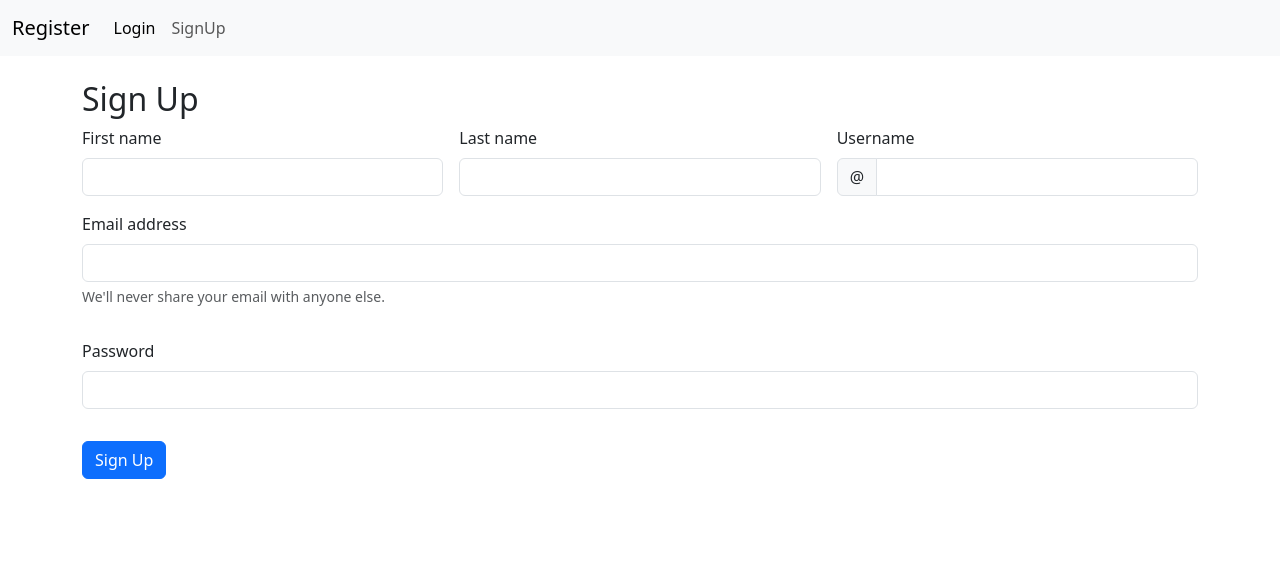
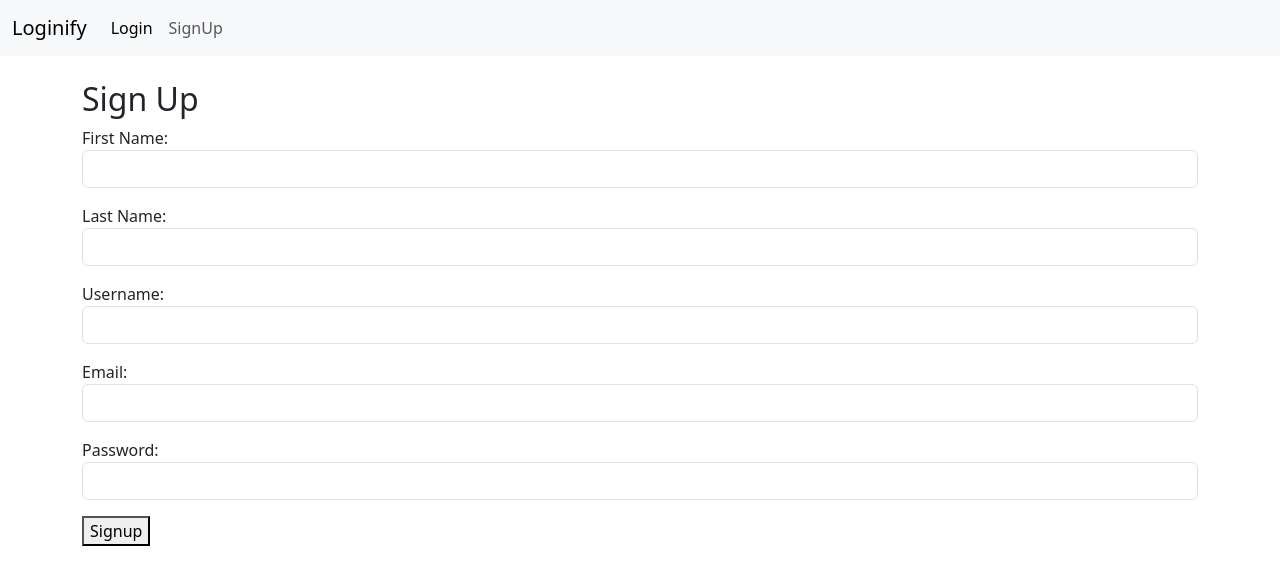
Before and after one commit to Erudite-tanisha/Login-Sytem, a Django app: page /signup/ in a window 1280 px wide. Shown: the top 585 px of the page. Run offline with Django 5.2, Linux system fonts and the light colour scheme.

Commit message:
Add Django forms

```diff
--- /dev/null
+++ b/Loginify/forms.py
@@ -0,0 +1,19 @@
+from django import forms
+from .models import UserDetails
+
+
+class SignupForm(forms.Form):
+    first_name = forms.CharField(max_length= 20, widget= forms.TextInput(attrs={'class': 'form-control'}), label= 'First Name')
+    last_name = forms.CharField(max_length=20, widget=forms.TextInput(attrs={'class': 'form-control'}), label='Last Name')
+    username = forms.CharField(max_length=50, widget=forms.TextInput(attrs={'class': 'form-control'}), label='Username')
+    email = forms.EmailField(label= 'Email', required=False,widget=forms.EmailInput(attrs={'class': 'form-control'}))
+    password = forms.CharField(widget=forms.PasswordInput(attrs={'class': 'form-control'}), label='Password')
+
+class LoginForm(forms.Form):
+      username = forms.CharField(widget = forms.TextInput(attrs={'class':'form-control'}),max_length=50)
+      password = forms.CharField(widget=forms.PasswordInput(attrs={'class': 'form-control'}))
+
+
+class Meta:
+        model = UserDetails
+        fields = ['first_name', 'last_name', 'username', 'email', 'password']
--- a/Loginify/views.py
+++ b/Loginify/views.py
@@ -4,44 +4,55 @@ from django.views.decorators.csrf import csrf_exempt
 from . models import UserDetails
 from django.contrib import messages
 import json
+from .forms import SignupForm, LoginForm
 
 
 # Create your views here.
 @csrf_exempt
 def Signup(request):
     if request.method == 'POST':
-        username = request.POST.get('username')
-        email = request.POST.get('email')
-        password = request.POST.get('password')
-        if UserDetails.objects.filter(Email=email).exists():
-            messages.error(request, 'This email already exists!!')
-            return render(request, 'Components/Signup.html')
-        try:
-            user = UserDetails.objects.create(Username=username, Email=email, Password=password)  # Correct field names
-            user.save()
-            messages.success(request, 'Account created successfully! Please log in.')
-            return redirect('login')
-        except Exception as e:
-            messages.error(request, e)
-            return render(request, 'Components/Signup.html')
-    return render(request, 'Components/Signup.html')
+        form = SignupForm(request.POST)
+        if form.is_valid():
+            email = form.cleaned_data['email']
+            username = form.cleaned_data['username']
+            password = form.cleaned_data['password']
+            try:
+                user = UserDetails.objects.create(Username=username,Email=email,Password=password)
+                user.save()
+                messages.success(request, 'Account created successfully! Please log in.')
+                return redirect('login')
+            except Exception as e:
+                    messages.error(request, f"An error occurred: {e}")
+        else:
+            messages.error(request, 'Invalid form submission.')
+    else:
+        form = SignupForm()
+    return render(request, 'Components/Signup.html', {'form': form})
 
 
 @csrf_exempt
 def LoginUser(request):
     if request.method == 'POST':
-        username = request.POST.get('username')
-        password = request.POST.get('password')
-        user=UserDetails.objects.get(Username=username)
-        if user.Password == password:
-            data = {
-                "username" : username
-            }
-            return render(request,'Components/home.html', data)
+        form = LoginForm(request.POST)
+        if form.is_valid():
+            username = form.cleaned_data['username']
+            password = form.cleaned_data['password']
+            try :
+                user = UserDetails.objects.get(Username=username)
+                if user.Password == password:
+                    data = {
+                        "username": username
+                    }
+                    return render(request, 'Components/Home.html', data)
+                else:
+                    messages.error(request, "Invalid Password or Username!!")
+            except UserDetails.DoesNotExist:
+                messages.error(request, "User does not exist!!")
         else:
-            messages.error(request, 'Invalid username or password')
-            return render(request, 'Components/Login.html')
-    return render(request, 'Components/Login.html')
+            messages.error(request, "Invalid Form!!")
+    else:
+        form = LoginForm()
+    return render(request, 'Components/Login.html', {'form' : form})
 
 
 def HomeView(request):
--- a/Templates/Components/Navbar.html
+++ b/Templates/Components/Navbar.html
@@ -1,6 +1,6 @@
 <nav class="navbar navbar-expand-lg bg-body-tertiary">
     <div class="container-fluid">
-        <a class="navbar-brand" href="../signup">Register</a>
+        <a class="navbar-brand" href="../signup">Loginify</a>
         <button class="navbar-toggler" type="button" data-bs-toggle="collapse" data-bs-target="#navbarSupportedContent" aria-controls="navbarSupportedContent" aria-expanded="false" aria-label="Toggle navigation">
             <span class="navbar-toggler-icon"></span>
         </button>
--- a/Templates/Components/Signup.html
+++ b/Templates/Components/Signup.html
@@ -2,37 +2,9 @@
 {% block title %}Sign Up{% endblock %}
 {% block content %}
 <h2>Sign Up</h2>
-<form method="POST" action="{% url 'signup' %}">
-    <div class="row g-3">
-        <div class="col-md-4">
-            <label for="validationDefault01" class="form-label">First name</label>
-            <input type="text" name="first_name" class="form-control" id="validationDefault01" required>
-        </div>
-        <div class="col-md-4">
-            <label for="validationDefault02" class="form-label">Last name</label>
-            <input type="text" name="last_name" class="form-control" id="validationDefault02" required>
-        </div>
-        <div class="col-md-4">
-            <label for="validationDefaultUsername" class="form-label">Username</label>
-            <div class="input-group">
-                <span class="input-group-text">@</span>
-                <input type="text" name='username' class='form-control' id='validationDefaultUsername' required aria-describedby='inputGroupPrepend2'>
-            </div>
-        </div>
-        <div class="mb-3">
-            <label for="exampleInputEmail1" class="form-label">Email address</label>
-            <input type="email" name="email" class="form-control" id="exampleInputEmail1" required aria-describedby="emailHelp">
-            <div id="emailHelp" class="form-text">We'll never share your email with anyone else.</div>
-        </div>
-        <div class='mb-3'>
-            <label for='exampleInputPassword1' class='form-label'>Password</label>
-            <input type='password' name='password' class='form-control' id='exampleInputPassword1' required>
-        </div>
-
-        <div class='col-12'>
-            <button type='submit' class='btn btn-primary'>Sign Up</button>
-        </div>
-
-    </div>
+<form method="post">
+    {% csrf_token %}
+    {{ form.as_p }}
+    <button type="submit">Signup</button>
 </form>
 {% endblock %}
--- a/Templates/Components/home.html
+++ b/Templates/Components/home.html
@@ -1,3 +1,5 @@
+{% extends "../index.html" %}
+{% block title %}Home Page{% endblock %}
 {% block content %}
 <h2> Welcome {{username}} <h2/>
 {%endblock%}
```
Also changed, not shown: Templates/Components/Login.html (+4 -15 lines), db.sqlite3.
